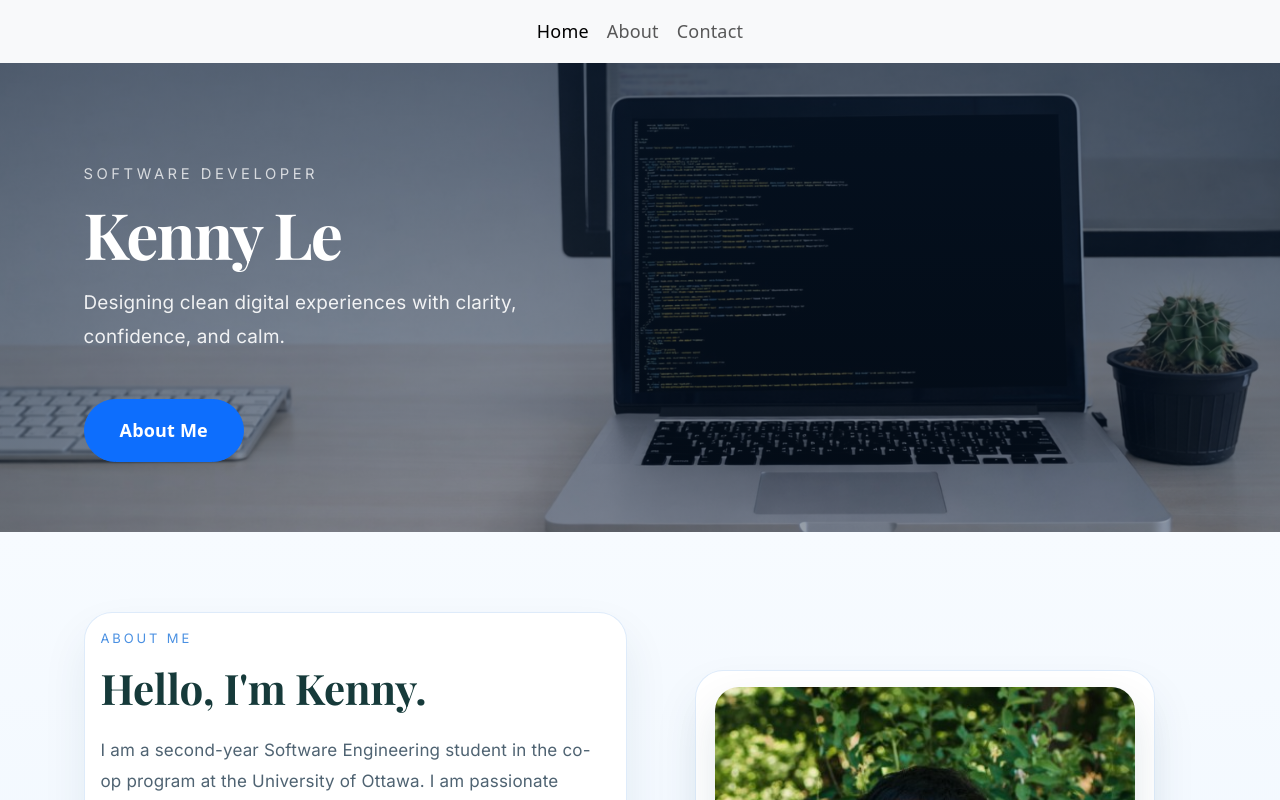
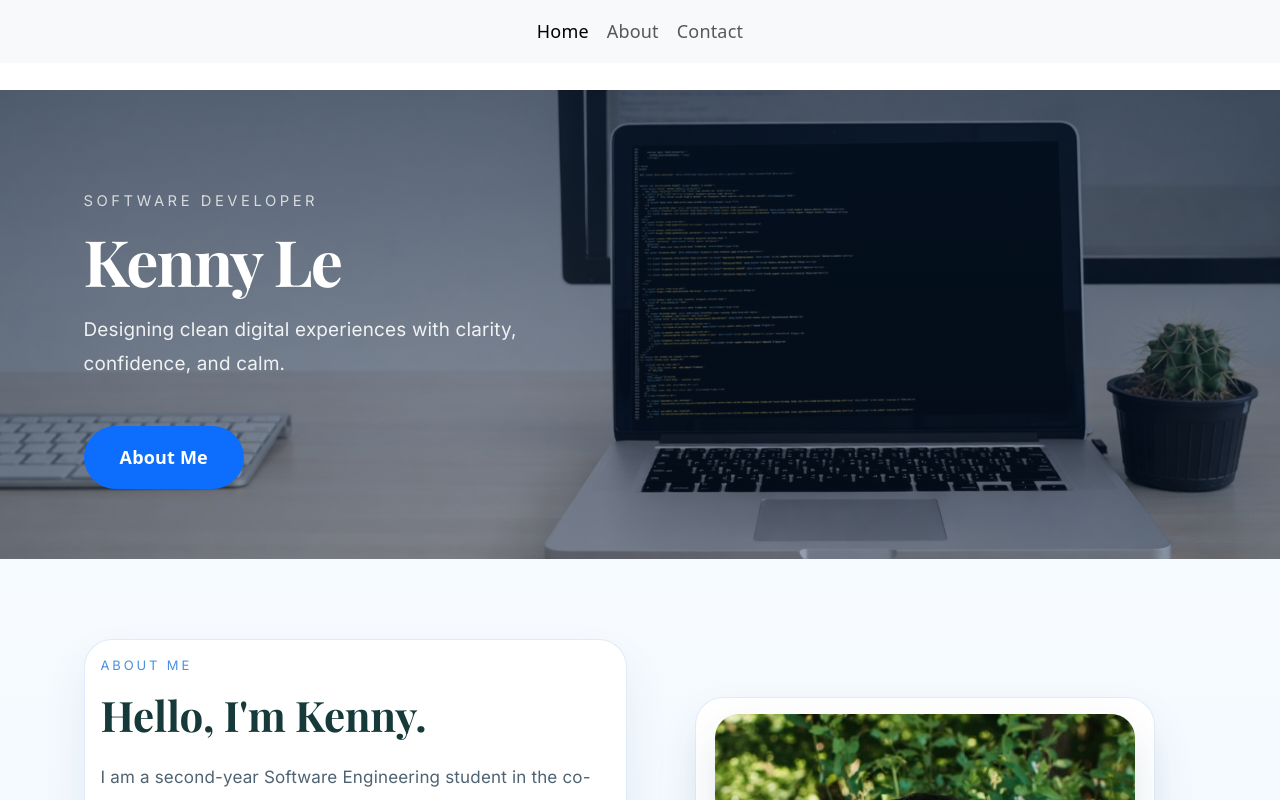
Before and after one commit to Kenny-Le281/Portfolio, a React app: page / in a window 1280 px wide. Shown: the top 800 px of the page. Built offline with nearby package versions, Linux system fonts and the light colour scheme; the HTML template or start-up script is replaced by a standard one.

Commit message:
updated code to use bootstrap react components

```diff
--- a/package.json
+++ b/package.json
@@ -12,6 +12,7 @@
   "dependencies": {
     "bootstrap": "^5.3.8",
     "react": "^19.2.6",
+    "react-bootstrap": "^2.10.10",
     "react-dom": "^19.2.6"
   },
   "devDependencies": {
--- a/src/App.jsx
+++ b/src/App.jsx
@@ -1,3 +1,4 @@
+import { Button, Col, Container, Navbar, Nav, Row } from 'react-bootstrap'
 import heroImg from './assets/hero.jpg'
 import profileImg from './assets/profile-headshot.jpg'
 import bikeRepairCase from './assets/bike-repair-service.jpg'
@@ -9,48 +10,40 @@ import './App.css'
 function App() {
   return (
     <>
-      <nav className="navbar navbar-expand-lg navbar-light bg-light">
-        <div className="container-fluid">
-          <button className="navbar-toggler" type="button" data-bs-toggle="collapse" data-bs-target="#navbarNav" aria-controls="navbarNav" aria-expanded="false" aria-label="Toggle navigation">
-            <span className="navbar-toggler-icon"></span>
-          </button>
-          <div className="collapse navbar-collapse justify-content-center" id="navbarNav">
-            <ul className="navbar-nav">
-              <li className="nav-item">
-                <a className="nav-link active" aria-current="page" href="#">Home</a>
-              </li>
-              <li className="nav-item">
-                <a className="nav-link" href="#">About</a>
-              </li>
-              <li className="nav-item">
-                <a className="nav-link" href="#">Contact</a>
-              </li>
-            </ul>
-          </div>
-        </div>
-      </nav>
+      <Navbar bg="light" expand="lg" className="mb-4">
+        <Container>
+          <Navbar.Toggle aria-controls="navbar-nav" />
+          <Navbar.Collapse id="navbar-nav">
+            <Nav className="mx-auto">
+              <Nav.Link href="#" active>Home</Nav.Link>
+              <Nav.Link href="#">About</Nav.Link>
+              <Nav.Link href="#">Contact</Nav.Link>
+            </Nav>
+          </Navbar.Collapse>
+        </Container>
+      </Navbar>
 
       <main>
         <section className="hero" style={{ backgroundImage: `url(${heroImg})` }}>
           <div className="hero-overlay" />
-          <div className="container">
-            <div className="row align-items-center hero-content">
-              <div className="col-md-6">
+          <Container>
+            <Row className="align-items-center hero-content">
+              <Col md={6}>
                 <div className="hero-left">
                   <p className="hero-eyebrow">Software Developer</p>
                   <h1 className="hero-name">Kenny Le</h1>
                   <p className="hero-sub">Designing clean digital experiences with clarity, confidence, and calm.</p>
-                  <a className="btn btn-primary hero-cta mt-4" href="#about">About Me</a>
+                  <Button href="#about" className="hero-cta mt-4">About Me</Button>
                 </div>
-              </div>
-            </div>
-          </div>
+              </Col>
+            </Row>
+          </Container>
         </section>
 
         <section id="about" className="about-section">
-          <div className="container">
-            <div className="row align-items-center gy-4">
-              <div className="col-lg-6">
+          <Container>
+            <Row className="align-items-center gy-4">
+              <Col lg={6}>
                 <div className="about-text-panel">
                   <p className="section-label">About Me</p>
                   <h2 className="section-title">Hello, I'm Kenny.</h2>
@@ -66,14 +59,14 @@ function App() {
                     Outside of development, I enjoy playing sports such as tennis and soccer, which help me stay active and balanced.
                   </p>
                 </div>
-              </div>
-              <div className="col-lg-6">
+              </Col>
+              <Col lg={6}>
                 <div className="about-photo-panel">
                   <img src={profileImg} alt="Kenny Le" className="profile-image" />
                 </div>
-              </div>
-            </div>
-          </div>
+              </Col>
+            </Row>
+          </Container>
         </section>
 
         <section className="work-section">
```
Also changed, not shown: 1 other file (tests, documents, lock files or other folders).
